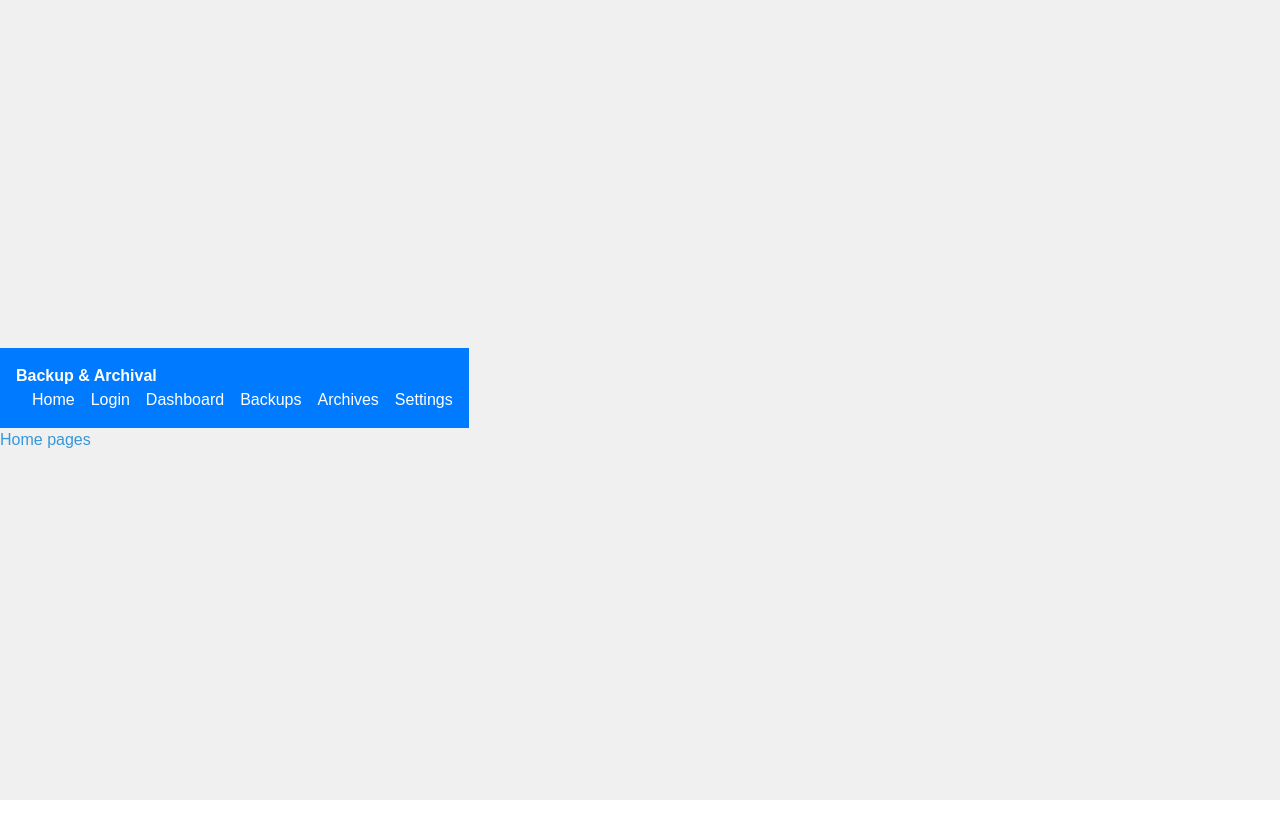
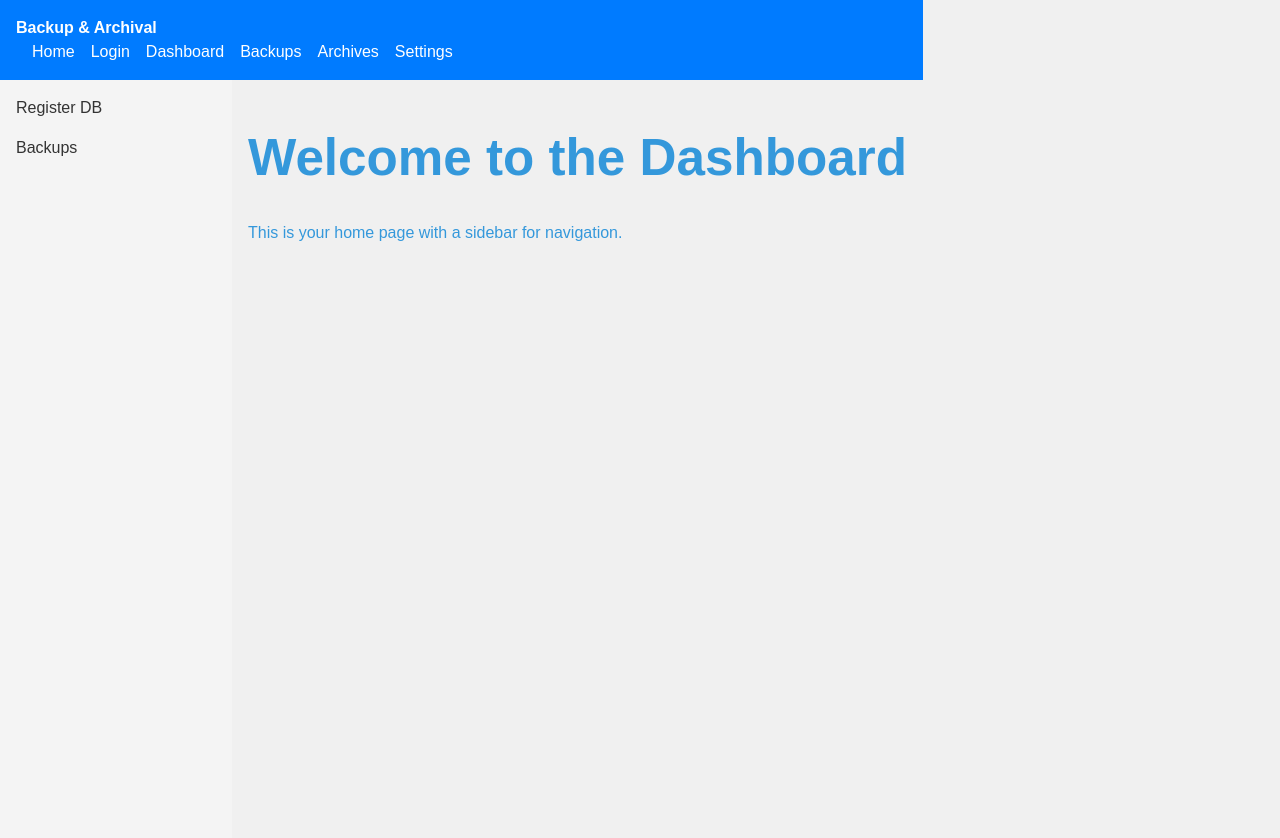
Before and after one commit to Shahryar-Anwer/mvp-new, a React (Vite) app: page / in a window 1280 px wide. Shown: the top 838 px of the page. Before the commit the page ends 800 px from the top, so only its background shows below. Built offline with nearby package versions, Linux system fonts and the light colour scheme.

Commit message:
basic-structure sidebar

```diff
--- a/src/components/Sidebar.jsx
+++ b/src/components/Sidebar.jsx
@@ -1,4 +1,3 @@
-// src/components/Sidebar.jsx
 import React from "react";
 import { Link } from "react-router-dom";
 import "../styles/Sidebar.scss";
@@ -7,17 +6,12 @@ const Sidebar = () => {
   return (
     <aside className="sidebar">
       <ul>
+        {/* Replace the routes below with real paths once available */}
         <li>
-          <Link to="/dashboard">Dashboard</Link>
+          <Link to="/register-db">Register DB</Link>
         </li>
         <li>
-          <Link to="/backup-management">Backups</Link>
-        </li>
-        <li>
-          <Link to="/archive-management">Archives</Link>
-        </li>
-        <li>
-          <Link to="/settings">Settings</Link>
+          <Link to="/backups">Backups</Link>
         </li>
       </ul>
     </aside>
--- a/src/pages/index.jsx
+++ b/src/pages/index.jsx
@@ -1,7 +1,20 @@
 import React from "react";
+import Sidebar from "../components/Sidebar"; // import the Sidebar
+import "../styles/Home.scss"; // home page styles
 
-function index() {
-  return <div>Home pages</div>;
+function Home() {
+  return (
+    <div className="home">
+      {/* Sidebar on the left */}
+      <Sidebar />
+
+      {/* Main content area */}
+      <div className="home__content">
+        <h1>Welcome to the Dashboard</h1>
+        <p>This is your home page with a sidebar for navigation.</p>
+      </div>
+    </div>
+  );
 }
 
-export default index;
+export default Home;
--- /dev/null
+++ b/src/styles/Home.scss
@@ -0,0 +1,8 @@
+.home {
+    display: flex; // Place sidebar and content side by side
+  }
+
+  .home__content {
+    flex: 1;        // Take remaining width
+    padding: 1rem;  // Add some spacing
+  }
--- a/src/styles/navbar.scss
+++ b/src/styles/navbar.scss
@@ -1,6 +1,7 @@
 .navbar {
     background-color: #007bff;
     padding: 1rem;
+    width:"100%";
 
     &__brand {
       color: #fff;
--- a/src/styles/sidebar.scss
+++ b/src/styles/sidebar.scss
@@ -1,16 +1,21 @@
 .sidebar {
   width: 200px;
-    background-color: #f8f9fa;
+  background-color: #f4f4f4;
   padding: 1rem;
+  height: 100vh; // Ensures sidebar spans the full viewport height
+}
 
-    ul {
-      list-style-type: none;
+.sidebar ul {
+  list-style: none;
   padding: 0;
+  margin: 0;
+}
 
-      li {
+.sidebar li {
   margin-bottom: 1rem;
+}
 
-        a {
+.sidebar a {
   color: #333;
   text-decoration: none;
 
@@ -18,6 +23,3 @@
     text-decoration: underline;
   }
 }
-      }
-    }
-  }
--- a/src/styles/styles.scss
+++ b/src/styles/styles.scss
@@ -5,7 +5,7 @@ body {
   font-family: Arial, sans-serif;
   background-color: #f0f0f0;
   color: $primary-color;
-
+  width:"100%";
 }
 
 h1 {
```
Lines whose indentation alone changed are shown as unchanged.
